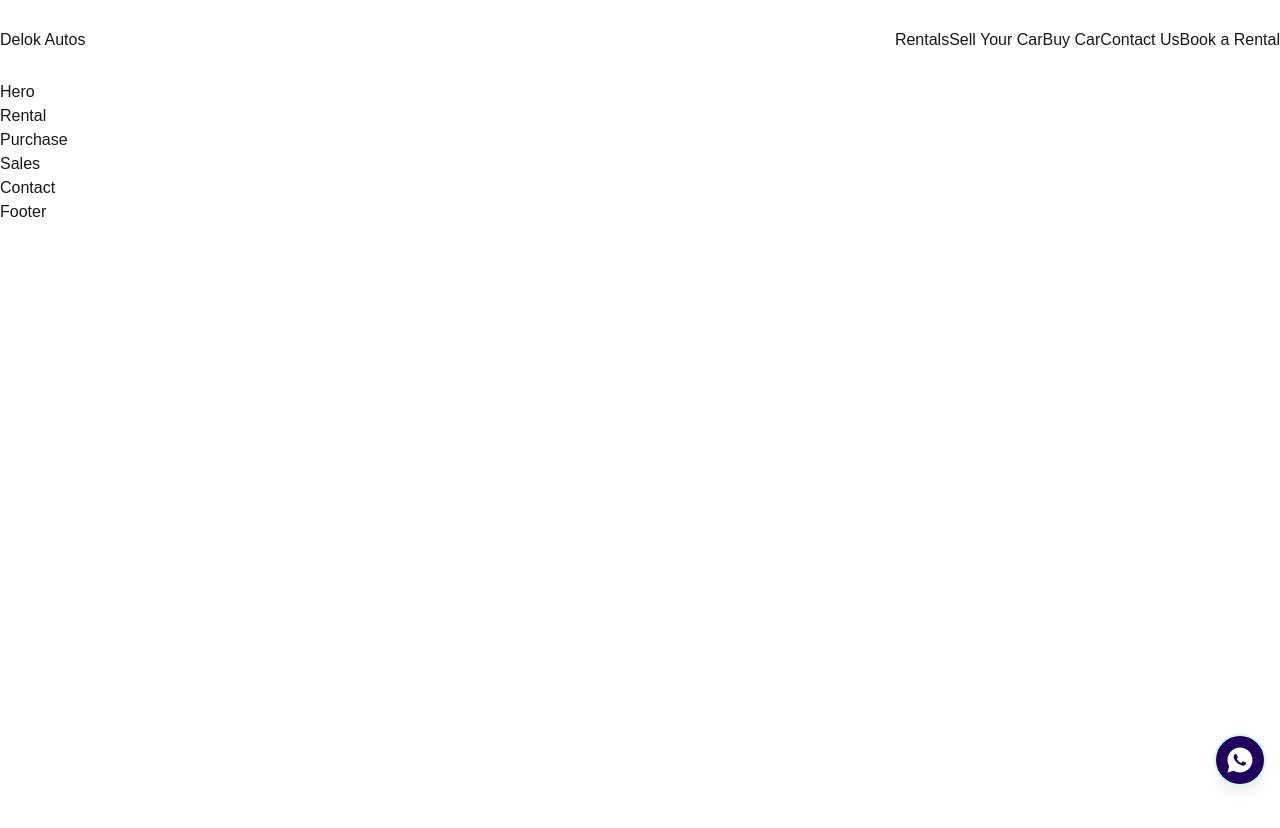
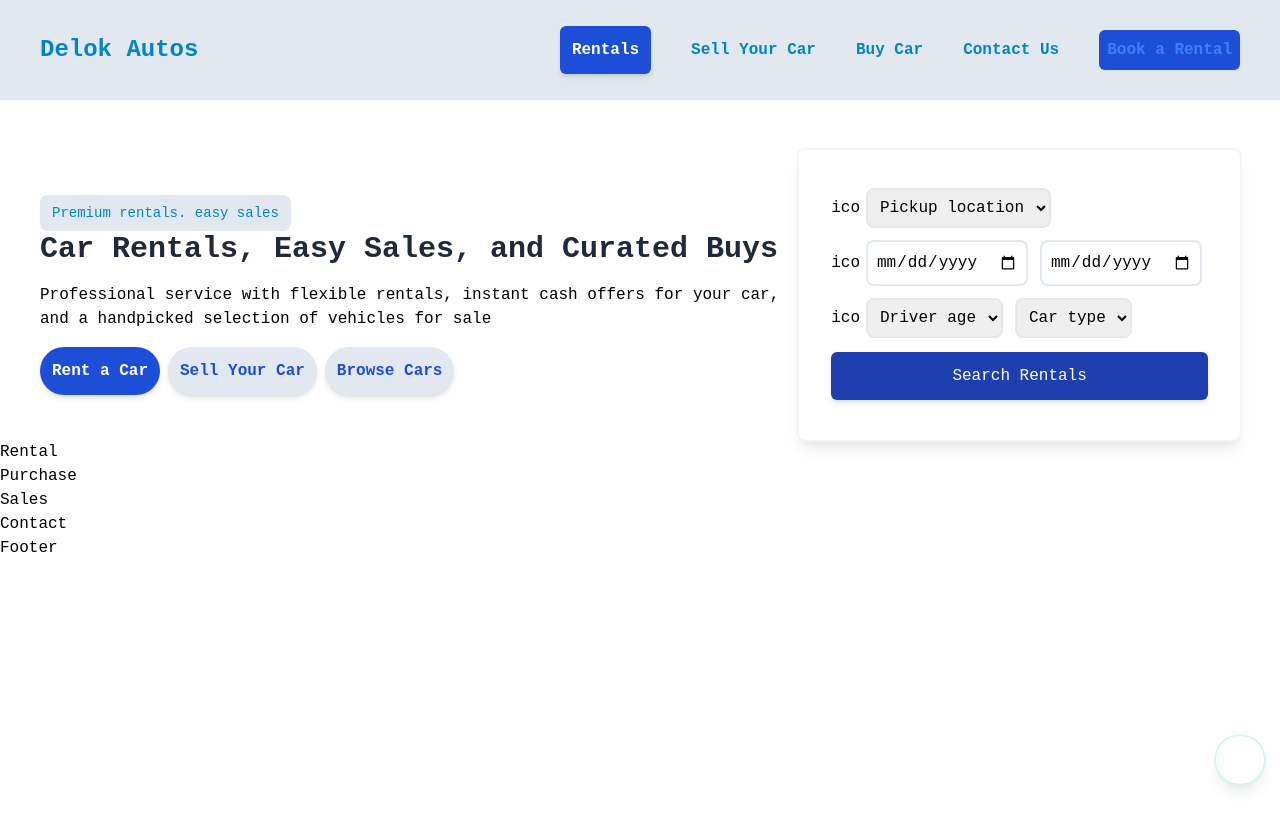
Before and after one commit to lightpc90/delok, a Next.js app: page / in a window 1280 px wide. Shown: the top 828 px of the page. Built offline with nearby package versions, Linux system fonts and the light colour scheme.

Commit message:
`Refactor CSS and layout components: update globals.css, layout.tsx, Header/Header.jsx, and Hero/Hero.jsx`

```diff
--- a/src/app/globals.css
+++ b/src/app/globals.css
@@ -2,39 +2,6 @@
 @tailwind components;
 @tailwind utilities;
 
-:root {
-  --background: #ffffff;
-  --foreground: #171717;
-  --primary: #21005D;
-  --secondary: #5D0038;
-  --color-neutral: #c7d0dd; /* Neutral base for text/background */
-
-  /* Accent Colors */
-  --color-accent-1: #1203e4; /* Accent for highlights */
-  --color-accent-2: #10b981; /* Accent for success */
-
-  /* State Colors */
-  --color-success: #22c55e;
-  --color-warning: #f59e0b;
-  --color-error: #ef4444;
-  --primary-hover: #32028b;
-  --secondary-hover: #990c61;
-
-  /* Utility Colors */
-  --color-surface: #ffffff;
-  --color-border: #d1d5db;
-  --color-overlay: rgba(0, 0, 0, 0.5);
+body {
+	font-family: "Courier New", Courier, monospace;
 }
-/*
-@media (prefers-color-scheme: dark) {
-  :root {
-    --background: #0a0a0a;
-    --foreground: #ededed;
-  }
-} */
-
-body {
-  color: var(--foreground);
-  background: var(--background);
-  font-family: Arial, Helvetica, sans-serif;
-}
--- a/src/app/layout.tsx
+++ b/src/app/layout.tsx
@@ -27,7 +27,7 @@ export default function RootLayout({
 }>) {
 	return (
 		<html lang="en">
-			<body className={`antialiased w-[100dvw] overflow-x-hidden`}>
+			<body className={`w-[100vw]`}>
 				<ConditionalLayout>
 					{children}
 					<ChatButton />
--- a/src/components/upgrade/Header/Header.jsx
+++ b/src/components/upgrade/Header/Header.jsx
@@ -3,14 +3,18 @@ import React from "react";
 
 const Header = () => {
 	return (
-		<section className=" h-[80px] w-full flex items-center justify-between">
-			<div>Delok Autos</div>
-			<div>
-				<button>Rentals</button>
+		<section className=" px-[40px] h-[100px] w-full flex items-center justify-between text-sky-600 font-semibold bg-slate-200 shadow-sm mb-[50px]">
+			<div className="text-2xl">Delok Autos</div>
+			<div className="flex items-center gap-[40px]">
+				<button className="p-3 rounded-md bg-blue-700 text-white shadow-md">
+					Rentals
+				</button>
 				<Link href={``}>Sell Your Car</Link>
 				<Link href={``}>Buy Car</Link>
 				<Link href={``}>Contact Us</Link>
-				<button>Book a Rental</button>
+				<button className="bg-blue-700 p-2 shadow-sm rounded-md text-blue-500 inline-block">
+					Book a Rental
+				</button>
 			</div>
 		</section>
 	);
--- a/src/components/upgrade/Hero/Hero.jsx
+++ b/src/components/upgrade/Hero/Hero.jsx
@@ -1,7 +1,69 @@
 import React from "react";
 
 const Hero = () => {
-	return <div>Hero</div>;
+	return (
+		<section className="flex flex-wrap items-center px-[40px] w-full max-w-[1500px] mx-auto ">
+			<div className="flex-1 flex-col gap-4">
+				<div className="mb-4">
+					<p className="text-sm text-sky-600 bg-slate-200 rounded-lg py-2 px-3 w-fit">
+						Premium rentals. easy sales
+					</p>
+					<h1 className="font-bold text-slate-800 text-3xl">
+						Car Rentals, Easy Sales, and Curated Buys
+					</h1>
+				</div>
+				<p className="mb-4">
+					Professional service with flexible rentals, instant cash offers for
+					your car, and a handpicked selection of vehicles for sale
+				</p>
+				<div className="flex gap-2 font-bold">
+					<button className="bg-blue-700 text-white p-3 rounded-3xl shadow-md">
+						Rent a Car
+					</button>
+					<button className="bg-slate-200 text-blue-700 p-3 rounded-3xl shadow-md">
+						Sell Your Car
+					</button>
+					<button className="bg-slate-200 text-blue-700 p-3 rounded-3xl shadow-md">
+						Browse Cars
+					</button>
+				</div>
+			</div>
+			{/* location form */}
+			<div className="ring-2 ring-slate-100 shadow-lg rounded-md p-8 flex flex-col">
+				<div>
+					<span>ico</span>
+					<select className="ring-2 ring-slate-200 p-2 rounded-md m-2 shadow-sm ">
+						<option>Pickup location</option>
+					</select>
+				</div>
+				<div>
+					<span>ico</span>
+					<input
+						type="date"
+						placeholder="Start date"
+						className="ring-2 ring-slate-200 p-2 rounded-md m-2 shadow-sm "
+					/>
+					<input
+						type="date"
+						placeholder="End date"
+						className="ring-2 ring-slate-200 p-2 rounded-md m-2 shadow-sm "
+					/>
+				</div>
+				<div>
+					<spav>ico</spav>
+					<select className="ring-2 ring-slate-200 p-2 rounded-md m-2 shadow-sm ">
+						<option>Driver age</option>
+					</select>
+					<select className="ring-2 ring-slate-200 p-2 rounded-md m-2 shadow-sm ">
+						<option>Car type</option>
+					</select>
+				</div>
+				<button className="bg-blue-800 text-white p-3 my-2 rounded-md shadow-md">
+					Search Rentals
+				</button>
+			</div>
+		</section>
+	);
 };
 
 export default Hero;
```
